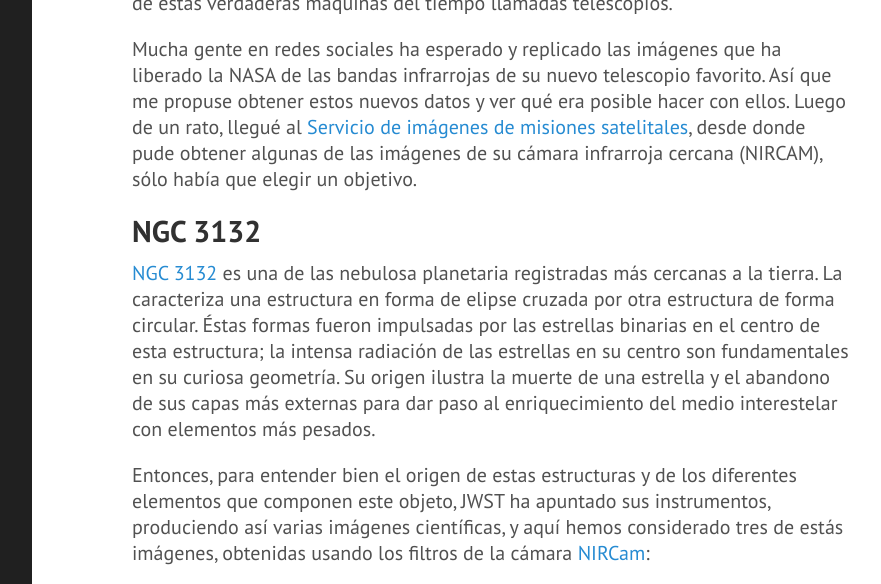
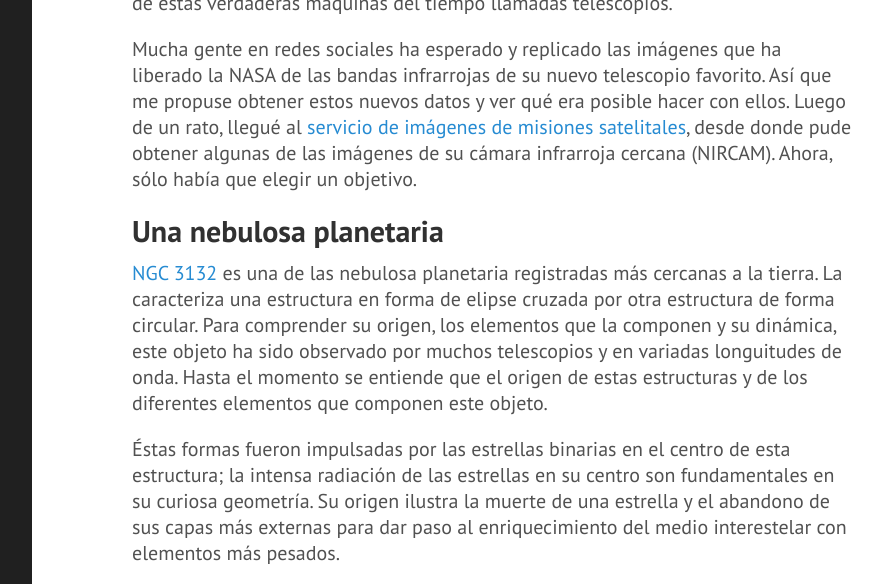
Before and after one commit to nicomedinap/nicomedinap.github.io, a Jekyll site: the page built from _posts/2022-07-26-NGC3132.md, in a window 1280 px wide and 1400 px high, scrolled down 366 px. Shown: the top 584 px of the window, without its empty margins (328-1209 px from the left). Built offline with Jekyll 4.4.1, drawn with Linux system fonts in a browser that asks for light colours; formulas are drawn with MathJax 3; a script that is not in the unit is left out; some of the changed text lies outside the part shown; grey boxes are pictures that could not be loaded.

Commit message:
Update 2022-07-26-NGC3132.md

```diff
--- a/_posts/2022-07-26-NGC3132.md
+++ b/_posts/2022-07-26-NGC3132.md
@@ -7,30 +7,42 @@
 
 El telescopio espacial James Webb (JWST para los amiguis) ya está calibrado y apuntando a los objetos más interesantes e icónicos que su predecesor, el telescopio espacial Hubble (lanzado en el 1990) logró identificar y elevó imágenes con un misterioso atractivo hacia la cultura popular. Y las primeras imágenes que ha liberado hace ya algunos días ha establecido ciertas espectativas para los curiosos de estas verdaderas máquinas del tiempo llamadas telescopios.
 
-Mucha gente en redes sociales ha esperado y replicado las imágenes que ha liberado la NASA de las bandas infrarrojas de su nuevo telescopio favorito. Así que me propuse obtener estos nuevos datos y ver qué era posible hacer con ellos. Luego de un rato, llegué al [Servicio de imágenes de misiones satelitales](https://mast.stsci.edu/portal/Mashup/Clients/Mast/Portal.html){:target="_blank"}, desde donde pude obtener algunas de las imágenes de su cámara infrarroja cercana (NIRCAM), sólo había que elegir un objetivo.
+Mucha gente en redes sociales ha esperado y replicado las imágenes que ha liberado la NASA de las bandas infrarrojas de su nuevo telescopio favorito. Así que me propuse obtener estos nuevos datos y ver qué era posible hacer con ellos. Luego de un rato, llegué al [servicio de imágenes de misiones satelitales](https://mast.stsci.edu/portal/Mashup/Clients/Mast/Portal.html){:target="_blank"}, desde donde pude obtener algunas de las imágenes de su cámara infrarroja cercana (NIRCAM). Ahora, sólo había que elegir un objetivo.
 
-## NGC 3132
+## Una nebulosa planetaria
 
-[NGC 3132](https://es.wikipedia.org/wiki/NGC_3132){:target="_blank"} es una de las nebulosa planetaria registradas más cercanas a la tierra. La caracteriza una estructura en forma de elipse cruzada por otra estructura de forma circular. Éstas formas fueron impulsadas por las estrellas binarias en el centro de esta estructura; la intensa radiación de las estrellas en su centro son fundamentales en su curiosa geometría. Su origen ilustra la muerte de una estrella y el abandono de sus capas más externas para dar paso al enriquecimiento del medio interestelar con elementos más pesados.
+[NGC 3132](https://es.wikipedia.org/wiki/NGC_3132){:target="_blank"} es una de las nebulosa planetaria registradas más cercanas a la tierra. La caracteriza una estructura en forma de elipse cruzada por otra estructura de forma circular. Para comprender su origen, los elementos que la componen y su dinámica, este objeto ha sido observado por muchos telescopios y en variadas longuitudes de onda. Hasta el momento se entiende que el origen de estas estructuras y de los diferentes elementos que componen este objeto.
 
-Entonces, para entender bien el origen de estas estructuras y de los diferentes elementos que componen este objeto, JWST ha apuntado sus instrumentos, produciendo así varias imágenes científicas, y aquí hemos considerado tres de estás imágenes, obtenidas usando los filtros de la cámara [NIRCam](https://jwst-docs.stsci.edu/jwst-near-infrared-camera/nircam-instrumentation/nircam-filters){:target="_blank"}:
+Éstas formas fueron impulsadas por las estrellas binarias en el centro de esta estructura; la intensa radiación de las estrellas en su centro son fundamentales en su curiosa geometría. Su origen ilustra la muerte de una estrella y el abandono de sus capas más externas para dar paso al enriquecimiento del medio interestelar con elementos más pesados.
+
+Y es así como el JWST ha apuntado sus instrumentos a este objeto sideral, produciendo así varias imágenes científicas, y aquí hemos considerado tres de estás imágenes, obtenidas usando los filtros de la cámara [NIRCam](https://jwst-docs.stsci.edu/jwst-near-infrared-camera/nircam-instrumentation/nircam-filters){:target="_blank"}:
 
 <figure>
 <img src="https://jwst-docs.stsci.edu/files/97978094/97978103/1/1596073152060/nircam_filters.png" alt="Filtros infrarrojos del JWST"  width="500" height="370" />
-<figcaption align = "center"><b>Fig.1 - Especificaciones de los filtros e instrumentos montados en el JWST.</b></figcaption>
+<figcaption align = "center"><b>Fig 1, - Caracteristicas de los filtros montados en la NIRCam del JWST.</b></figcaption>
 </figure>
-
 
 1. F090w, filtro de banda "mediana" (entre *narrow* y *broad*), centrada en los 0,9$\mu$m.
 2. F187n, filtro estrecho centrado en los 1,87$\mu$m.
 3. F212n, filtro estrecho centrado en los 2,12$\mu$m.
 
+Nuestro interés es tomar estas imágenes FITS y usarlas para poder componer imágenes de color falso. Pero ¿Cuál sería la forma "correcta" de ensamblar una imagen de color? Mirando la Figura 1, podemos ver que en primera instancia, podríamos considerar seguir la lógica de longuitudes de ondas más largas al rojo, mientras que las longuitudes de onda más cortas al azul, lo que da el resultado de la figura 2.
+
+<figure>
+<img src="https://raw.githubusercontent.com/nicomedinap/nicomedinap.github.io/master/_posts/JWST_NGC7293/JamesWebb_6.jpg" width="200" height="200" >
+<figcaption align = "center"><b>Fig 2, - NGC 3132 usando F212n $\rightarrow$ rojo, F187n $\rightarrow$ verde, F090w $\rightarrow$ azul.</b></figcaption>
+</figure>
+
+Pero en realidad, esto sería basados en que estas imágenes fueran
+
 Entonces,
 
 
- Ejemplo | tabla | otra
-:---:    | :---: | :---:
-<img src="https://raw.githubusercontent.com/nicomedinap/nicomedinap.github.io/master/_posts/JWST_NGC7293/JamesWebb_1.jpg" width="150" height="150" > | <img src="https://raw.githubusercontent.com/nicomedinap/nicomedinap.github.io/master/_posts/JWST_NGC7293/JamesWebb_2.jpg" width="150" height="150" > | <img src="https://raw.githubusercontent.com/nicomedinap/nicomedinap.github.io/master/_posts/JWST_NGC7293/JamesWebb_3.jpg" width="150" height="150" >
-<img src="https://raw.githubusercontent.com/nicomedinap/nicomedinap.github.io/master/_posts/JWST_NGC7293/JamesWebb_4.jpg" width="150" height="150" > | <img src="https://raw.githubusercontent.com/nicomedinap/nicomedinap.github.io/master/_posts/JWST_NGC7293/JamesWebb_5.jpg" width="150" height="150" > | <img src="https://raw.githubusercontent.com/nicomedinap/nicomedinap.github.io/master/_posts/JWST_NGC7293/JamesWebb_6.jpg" width="150" height="150" >
+  |
+:---: | :---:
+<img src="https://raw.githubusercontent.com/nicomedinap/nicomedinap.github.io/master/_posts/JWST_NGC7293/JamesWebb_1.jpg" width="150" height="150" > | <img src="https://raw.githubusercontent.com/nicomedinap/
+nicomedinap.github.io/master/_posts/JWST_NGC7293/JamesWebb_2.jpg" width="150" height="150" >
+<img src="https://raw.githubusercontent.com/nicomedinap/nicomedinap.github.io/master/_posts/JWST_NGC7293/JamesWebb_3.jpg" width="150" height="150" > | <img src="https://raw.githubusercontent.com/nicomedinap/nicomedinap.github.io/master/_posts/JWST_NGC7293/JamesWebb_4.jpg" width="150" height="150" >
+<img src="https://raw.githubusercontent.com/nicomedinap/nicomedinap.github.io/master/_posts/JWST_NGC7293/JamesWebb_5.jpg" width="150" height="150" > | <img src="https://raw.githubusercontent.com/nicomedinap/nicomedinap.github.io/master/_posts/JWST_NGC7293/JamesWebb_6.jpg" width="150" height="150" >
 
 Informaci
```
